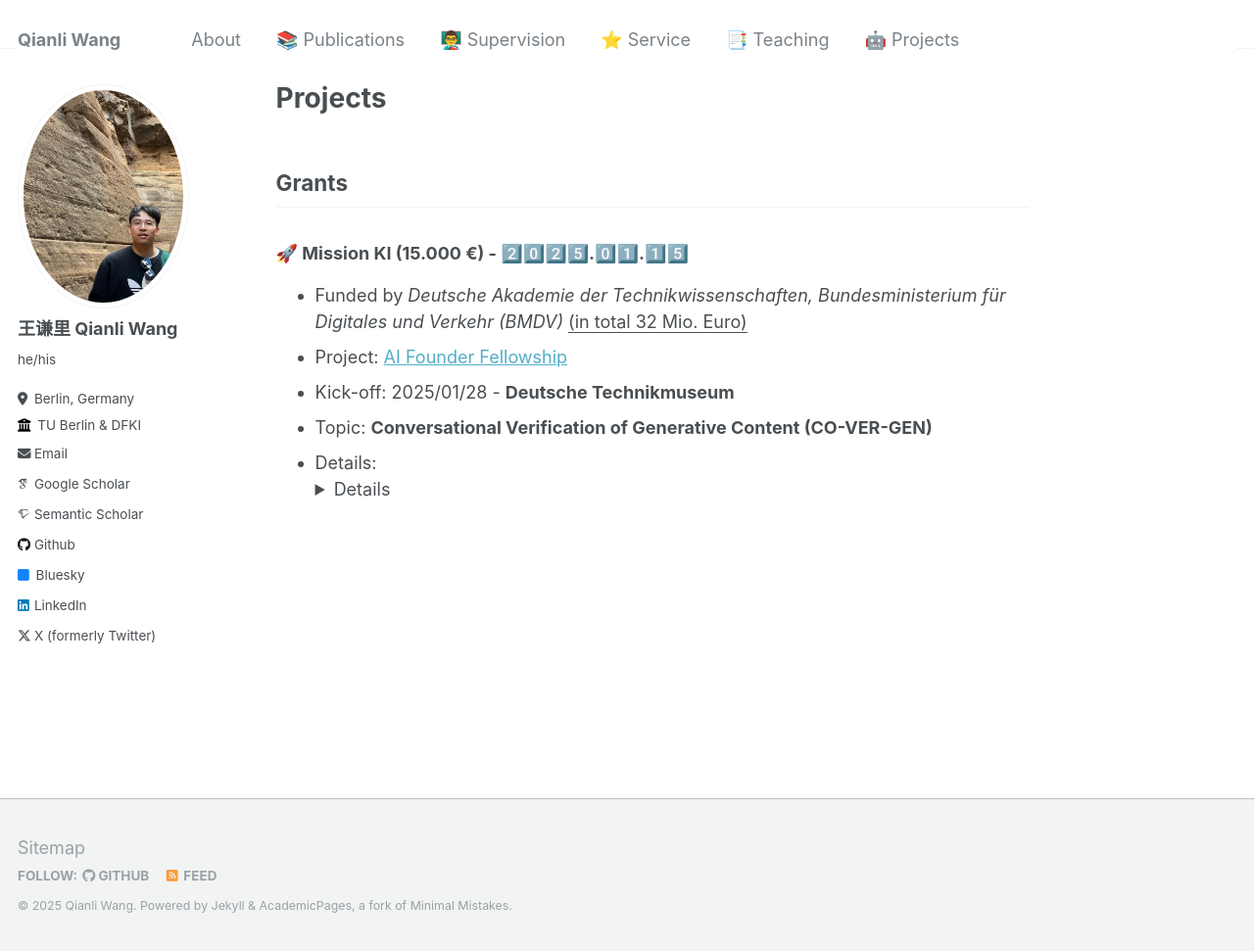
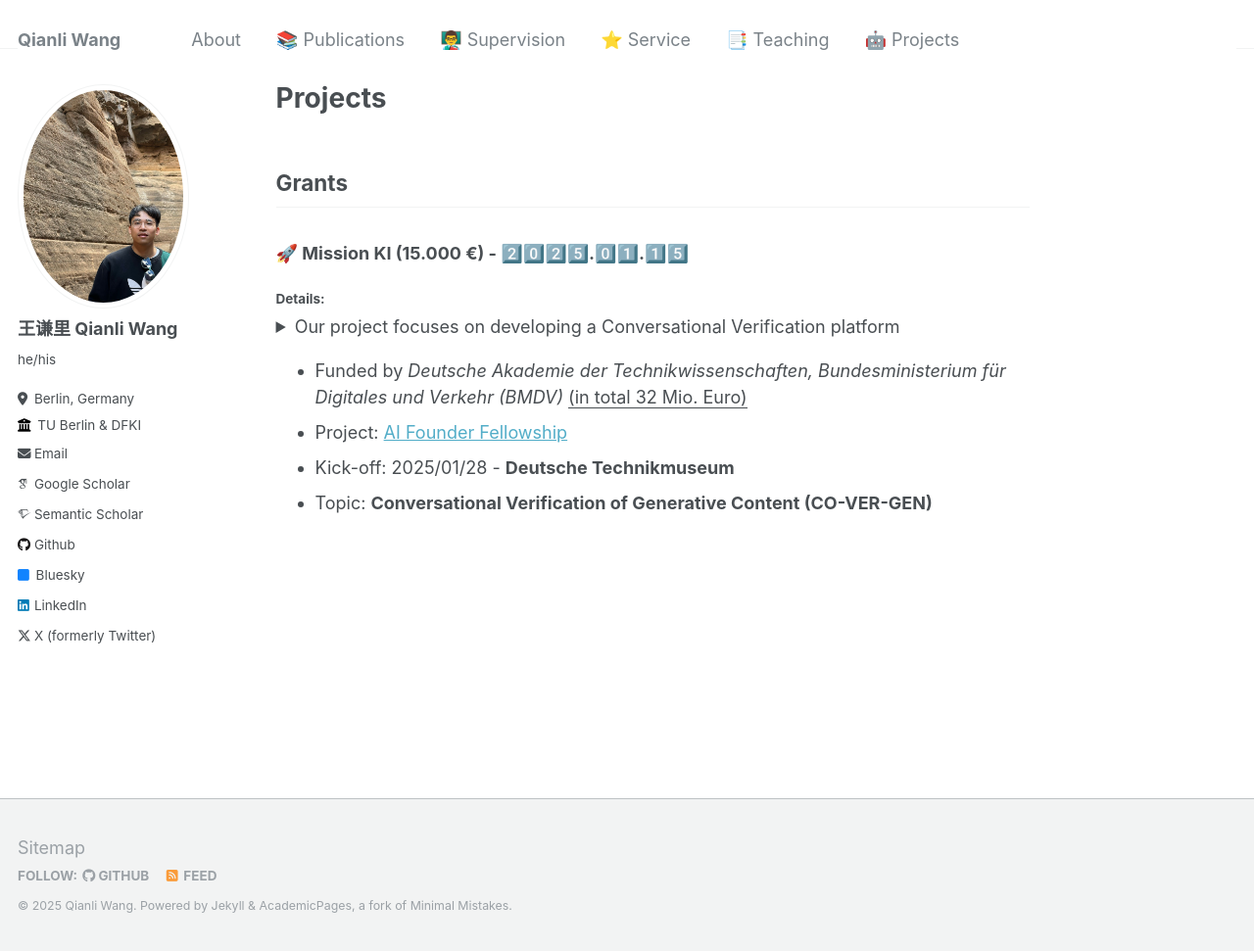
Before and after one commit to qiaw99/qiaw99.github.io, a Jekyll site: the page built from projects/index.md, in a window 1280 px wide and 971 px high. Shown: the whole window at 98% size. Built offline with Jekyll 4.4.1, drawn with Linux system fonts in a browser that asks for light colours; some web fonts are replaced; some of the changed lines change nothing that is shown.

Commit message:
update the format

```diff
--- a/projects/index.md
+++ b/projects/index.md
@@ -8,10 +8,17 @@
 ## Grants
 
 ### 🚀 Mission KI (15.000 €) - 2️⃣0️⃣2️⃣5️⃣.0️⃣1️⃣.1️⃣5️⃣
+#### Details:
+<details>
+  <summary>
+    Our project focuses on developing a Conversational Verification platform
+  </summary>
+  that ensures the factual accuracy of AI-generated content within corporate environments. By integrating Large Language Models (LLMs) with Retrieval-Augmented Generation (RAG) techniques, we aim to align generative outputs with organizational knowledge bases, ensuring compliance with corporate policies and maintaining brand integrity.
+  A key innovation is the incorporation of Conversational Explainable AI (ConvXAI) principles, providing users with interactive, dialogue-based explanations. This feature allows users to query, validate, and refine verification results in real time, enhancing transparency and trust in the system's outputs.
+  The platform offers a secure, internal-facing application enabling companies to verify generative content against their proprietary knowledge bases. This includes validating AI-generated content for compliance, brand alignment, and factual accuracy, thereby reducing risks associated with deploying generative AI systems in corporate environments.
+</details>
+
 - Funded by _Deutsche Akademie der Technikwissenschaften, Bundesministerium für Digitales und Verkehr (BMDV)_ <u>(in total 32 Mio. Euro)</u> <br>
 - Project: [AI Founder Fellowship](https://mission-ki.de/en/ai-founder-fellowship)
 - Kick-off: 2025/01/28 - **Deutsche Technikmuseum**
-- Topic: **Conversational Verification of Generative Content (CO-VER-GEN)**
-- Details: <details><summary>Our project focuses on developing a Conversational Verification platform </summary> that ensures the factual accuracy of AI-generated content within corporate environments. By integrating Large Language Models (LLMs) with Retrieval-Augmented Generation (RAG) techniques, we aim to align generative outputs with organizational knowledge bases, ensuring compliance with corporate policies and maintaining brand integrity.
-A key innovation is the incorporation of Conversational Explainable AI (ConvXAI) principles, providing users with interactive, dialogue-based explanations. This feature allows users to query, validate, and refine verification results in real time, enhancing transparency and trust in the system's outputs.
-The platform offers a secure, internal-facing application enabling companies to verify generative content against their proprietary knowledge bases. This includes validating AI-generated content for compliance, brand alignment, and factual accuracy, thereby reducing risks associated with deploying generative AI systems in corporate environments.</details>
+- Topic: **Conversational Verification of Generative Content (CO-VER-GEN)** <br><br>
```
